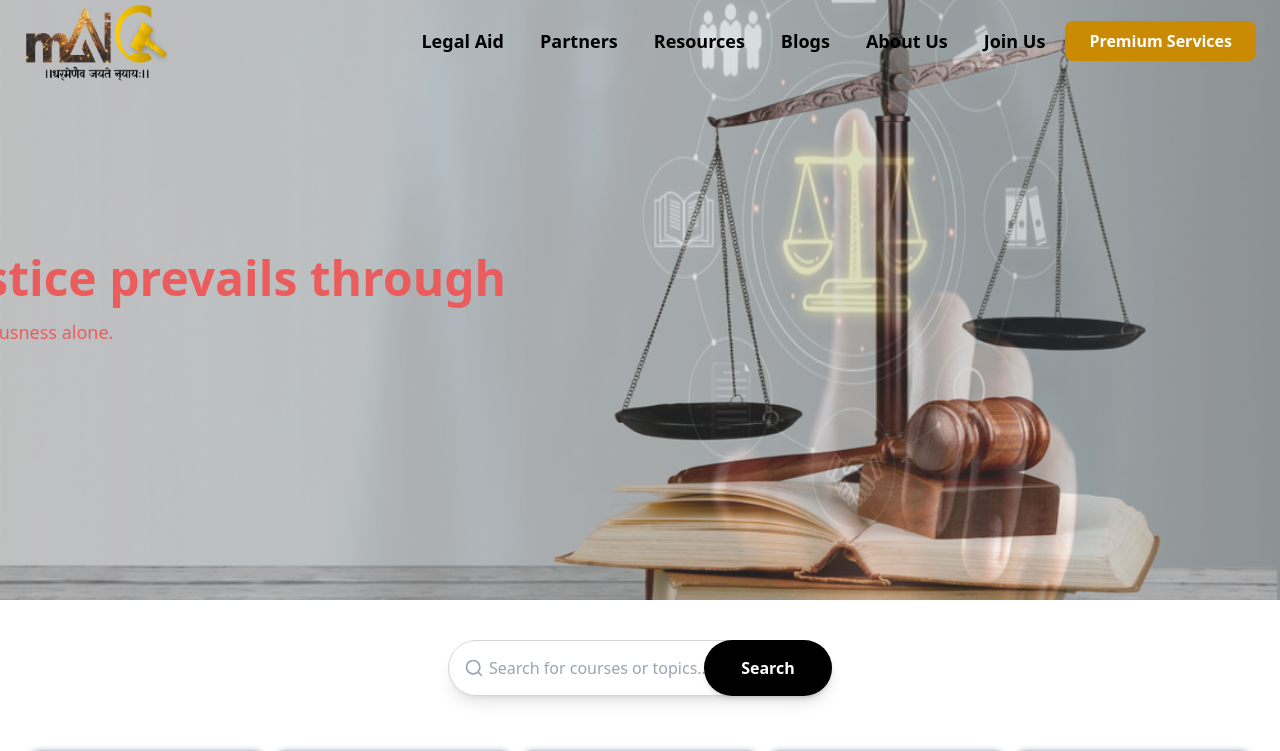
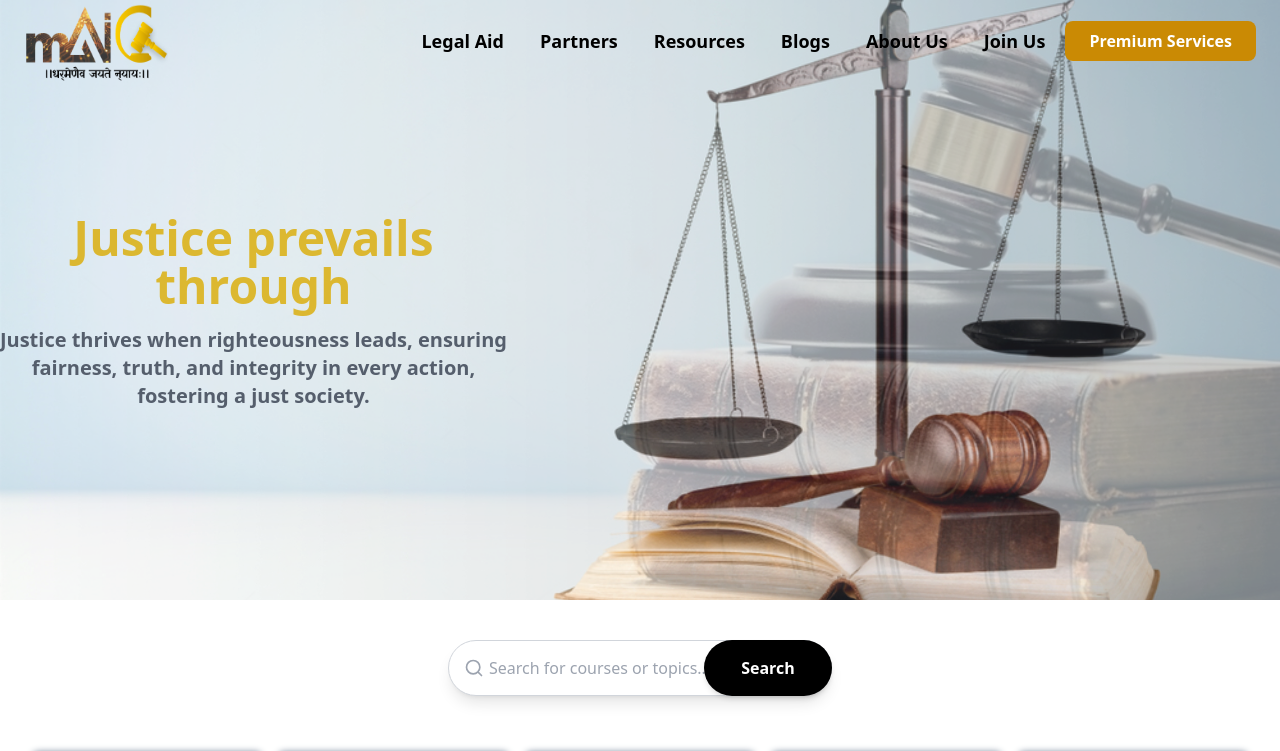
Before and after one commit to idcindia/mAI-Court, a Next.js app: page / in a window 1280 px wide. Shown: the top 751 px of the page. Built offline with nearby package versions, Linux system fonts and the light colour scheme.

Commit message:
title and description all

```diff
--- a/src/app/components/common/Header.js
+++ b/src/app/components/common/Header.js
@@ -11,19 +11,19 @@ export default function Header() {
 
   const images = [
     {
-      src: "/Assests/web1.jpg",
-      title: "Your Legal Companion",
-      description: "Powered by AI",
+      src: "/Assests/newlaw.jpeg",
+      title: "Your Legal Companion ",
+      description: "Your Legal Companion simplifies legal complexities with AI-powered solutions, providing personalized guidance and efficient support for your needs.",
     },
     {
       src: "/Assests/web2.jpg",
       title:"Justice prevails through",
-      description: "righteousness alone.",
+      description: "Justice thrives when righteousness leads, ensuring fairness, truth, and integrity in every action, fostering a just society.",
     },
     {
       src: "/Assests/web3.jpg",
-      title:"।। धर्मेणैव जयते न्यायः।।"
-      //description: "Pushing the boundaries of knowledge",
+      title:"।। धर्मेणैव जयते न्यायः।।",
+      description: "Exploring new horizons through innovation and wisdom, committed to advancing knowledge with integrity and purpose for all.",
     },
   ];
 
@@ -50,7 +50,7 @@ export default function Header() {
     },
     {
       name: "Join Us",
-      submenus: ["LogIn", "SignUp", "Premium Services"],
+      submenus: ["LogIn", "SignUp"],
     },
   ];
 
@@ -202,12 +202,12 @@ export default function Header() {
       >
         {/* Title and Description */}
         <div
-          className={`absolute left-10 inset-0 flex flex-col justify-center text-red-500 transition-all duration-1000 transform ${
+          className={`absolute left-10  mt-[11rem]  w-[40%] h-[17rem] inset-0 flex flex-col justify-center items-center  text-center  transition-all duration-1000 transform ${
             isAnimating ? "translate-x-0 opacity-100" : "-translate-x-full opacity-0"
           }`}
         >
-          <h1 className="text-5xl font-bold mb-4">{images[currentImage].title}</h1>
-          <p className="text-lg">{images[currentImage].description}</p>
+          <h1 className="text-5xl font-bold mb-4 text-[#D8AC09]">{images[currentImage].title}</h1>
+          <p className="text-xl font-semibold text-gray-700">{images[currentImage].description}</p>
         </div>
       </div>
     </header>
```
Also changed, not shown: public/Assests/newlaw.jpeg (added).
